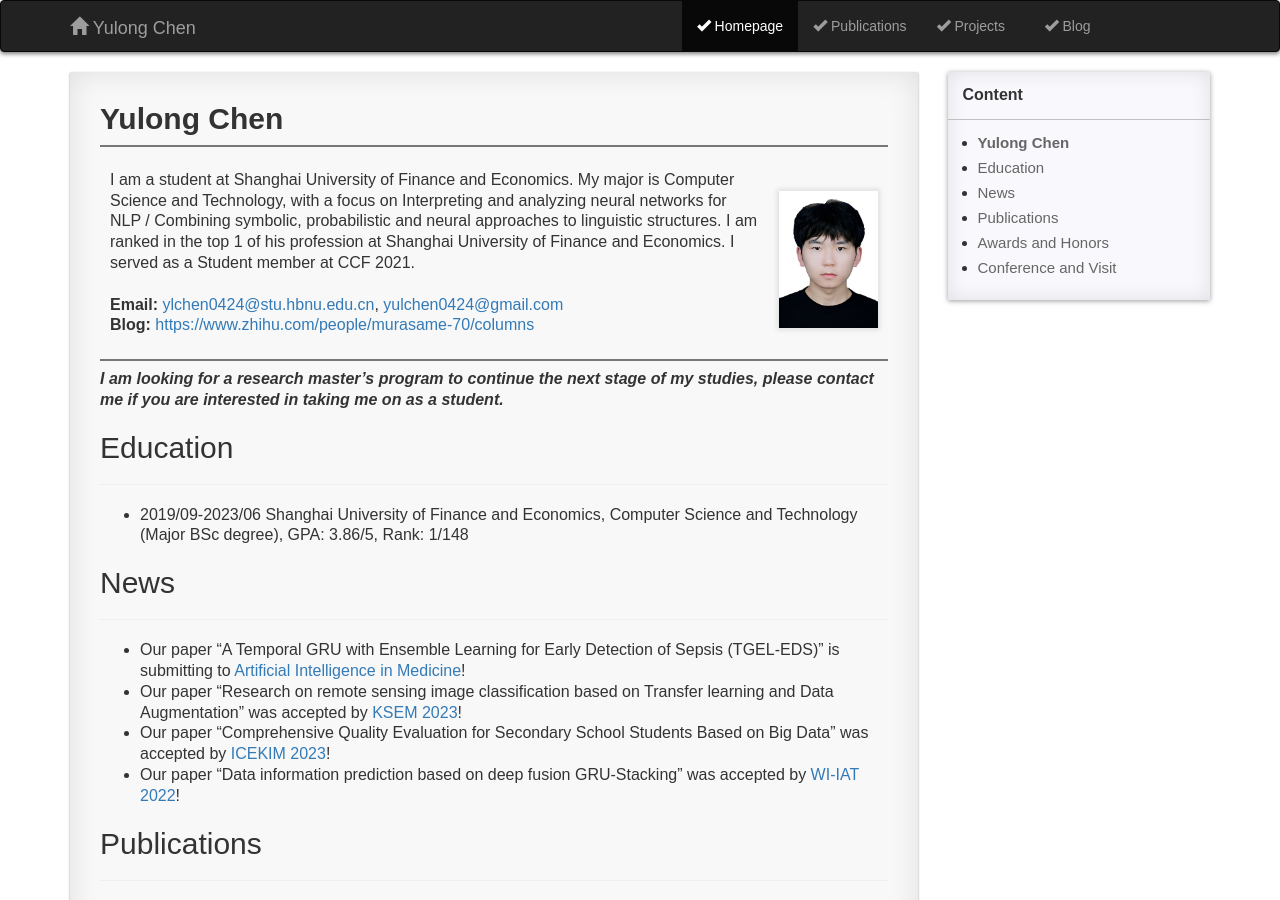
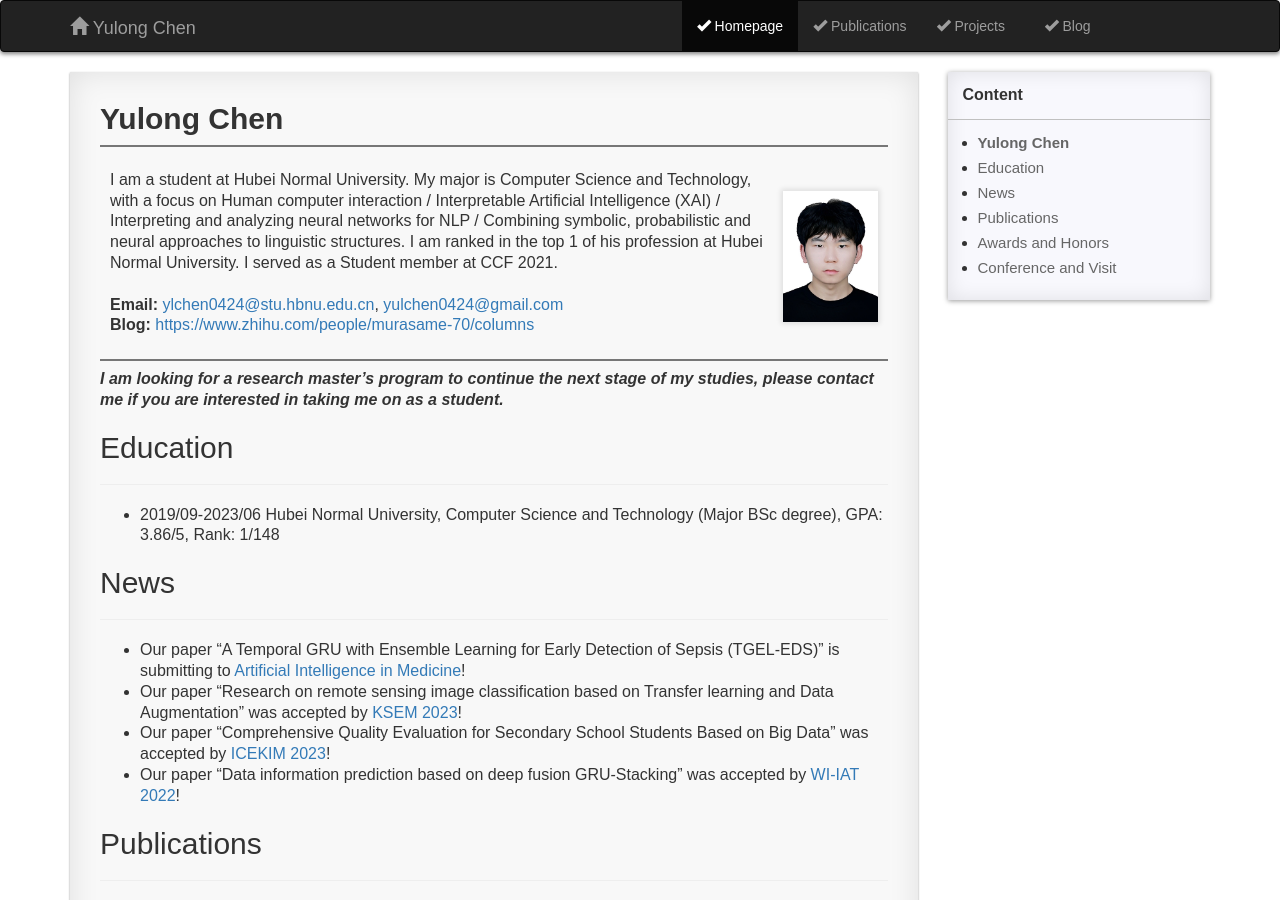
Before and after one commit to yulongC/yulongC.github.io, a Jekyll site: the page built from pages/1_homepage.md, in a window 1280 px wide and 900 px high. Built offline with Jekyll 4.4.1, drawn with Linux system fonts in a browser that asks for light colours; comment, search, counter and statistics services are not loaded.

Commit message:
Update 1_homepage.md

```diff
--- a/pages/1_homepage.md
+++ b/pages/1_homepage.md
@@ -11,14 +11,14 @@
 
 ## **Yulong Chen**
 
-| <br> I am a student at Shanghai University of Finance and Economics. My major is Computer Science and Technology, with a focus on Interpreting and analyzing neural networks for NLP / Combining symbolic, probabilistic and neural approaches to linguistic structures. I am ranked in the top 1 of his profession at Shanghai University of Finance and Economics. I served as a Student member at CCF 2021. <br> <br> **Email:** <ylchen0424@stu.hbnu.edu.cn>, <yulchen0424@gmail.com> <br> **Blog:** <https://www.zhihu.com/people/murasame-70/columns>  <br> <br> | <br> &emsp; ![image](https://yulongC.github.io/images/chen-2023.jpg) <br> <br> |
+| <br> I am a student at Hubei Normal University. My major is Computer Science and Technology, with a focus on Human computer interaction / Interpretable Artificial Intelligence (XAI) / Interpreting and analyzing neural networks for NLP / Combining symbolic, probabilistic and neural approaches to linguistic structures. I am ranked in the top 1 of his profession at Hubei Normal University. I served as a Student member at CCF 2021. <br> <br> **Email:** <ylchen0424@stu.hbnu.edu.cn>, <yulchen0424@gmail.com> <br> **Blog:** <https://www.zhihu.com/people/murasame-70/columns>  <br> <br> | <br> &emsp; ![image](https://yulongC.github.io/images/chen-2023.jpg) <br> <br> |
 
 ***I am looking for a research master's program to continue the next stage of my studies, please contact me if you are interested in taking me on as a student.***
 
 ## Education
 
 ---
-* 2019/09-2023/06 Shanghai University of Finance and Economics, Computer Science and Technology (Major BSc degree), GPA: 3.86/5, Rank: 1/148
+* 2019/09-2023/06 Hubei Normal University, Computer Science and Technology (Major BSc degree), GPA: 3.86/5, Rank: 1/148
 
 ## News
 
```
